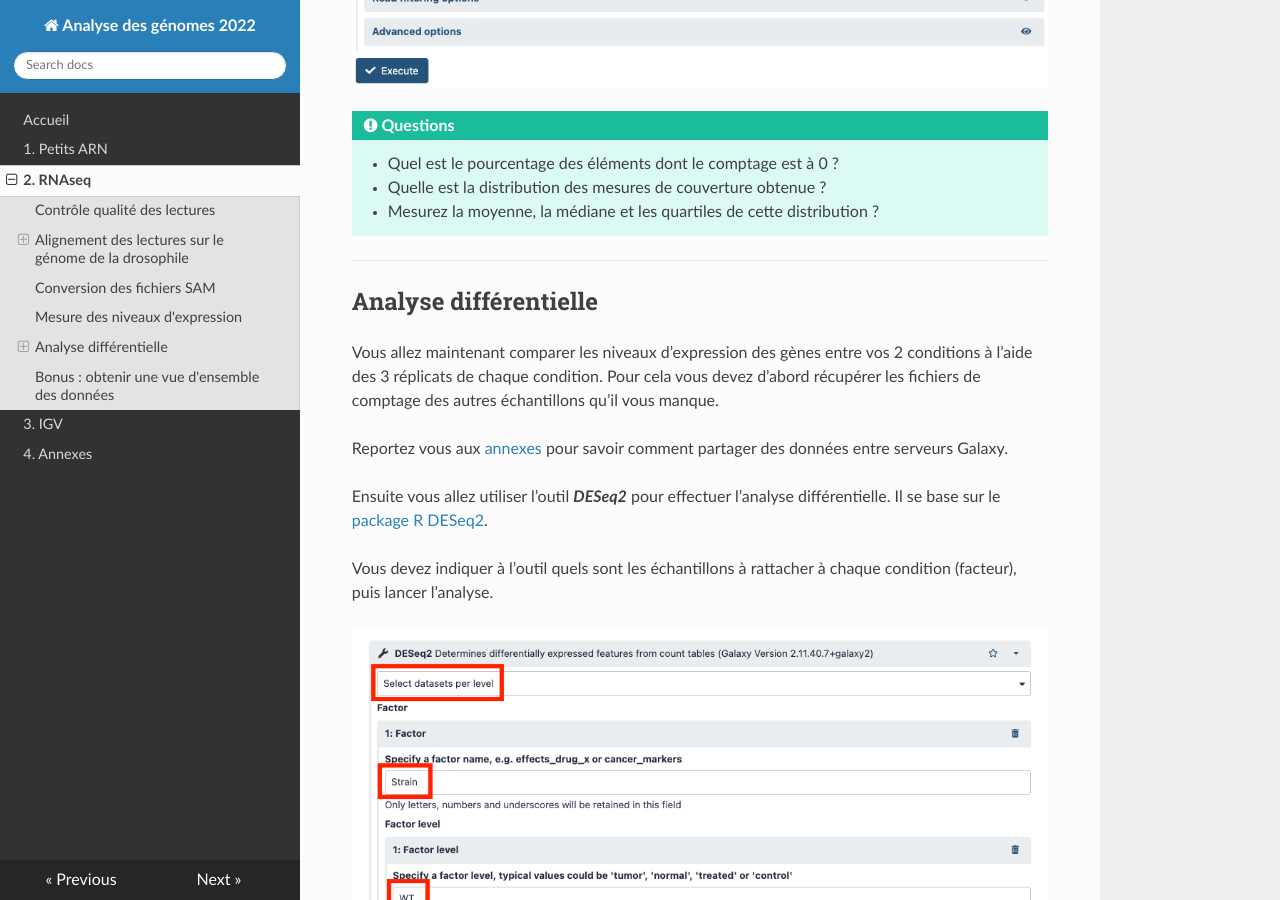
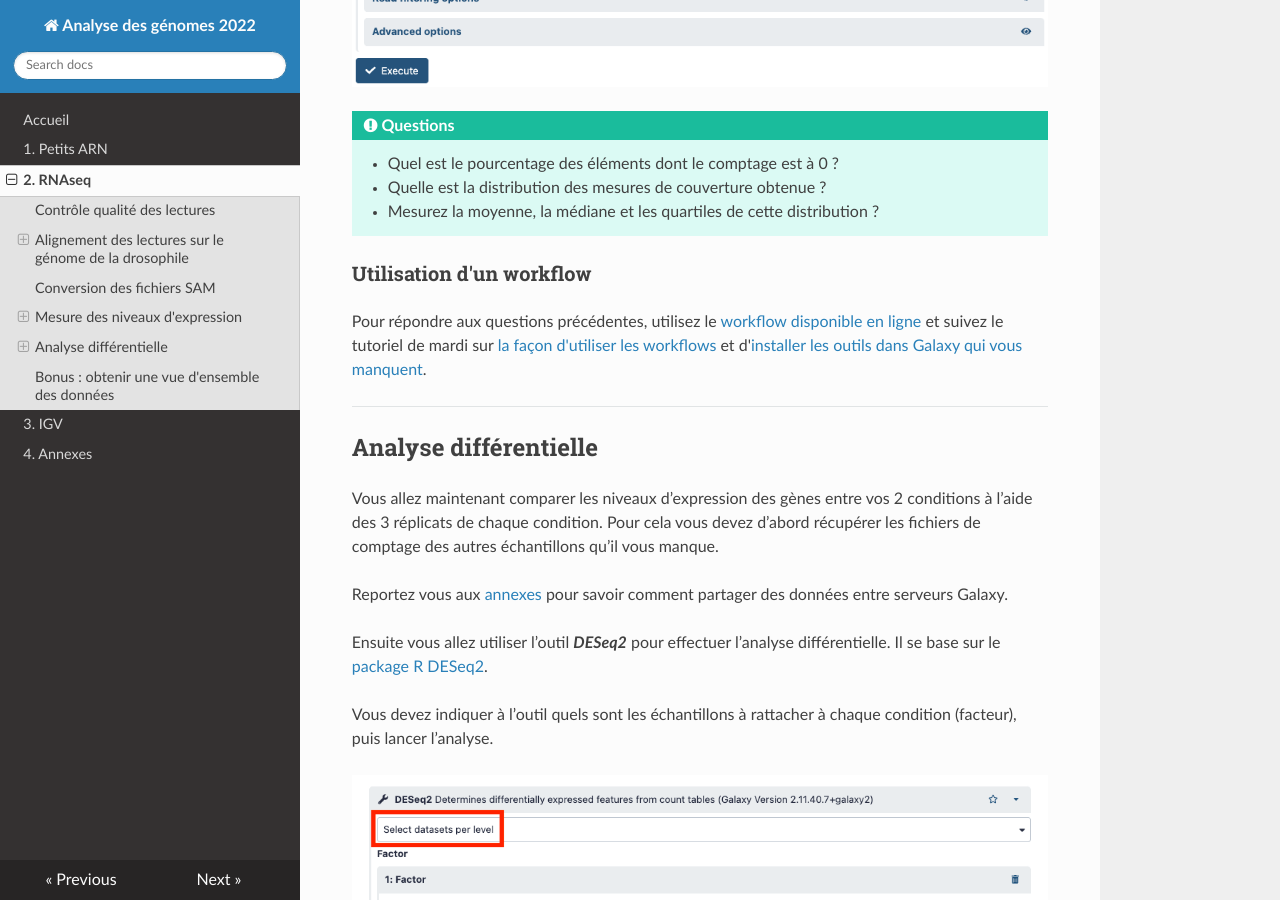
Before and after one commit to slecrom/AG2024, an MkDocs documentation site: the page built from docs/rnaseq.md, in a window 1280 px wide and 900 px high, scrolled down 6813 px. Built offline with MkDocs 1.6.1, drawn with Linux system fonts in a browser that asks for light colours; nearby versions of some CDN libraries.

Commit message:
Update rnaseq.md

```diff
--- a/docs/rnaseq.md
+++ b/docs/rnaseq.md
@@ -99,6 +99,10 @@
 	- Mesurez la moyenne, la médiane et les quartiles de cette distribution ?
 
 
+### Utilisation d'un workflow
+
+Pour répondre aux questions précédentes, utilisez le [workflow disponible en ligne](https://raw.githubusercontent.com/ARTbio/AnalyseGenome/main/Exercises/Galaxy-Workflow-Table_and_statistics.ga) et suivez le tutoriel de mardi sur [la façon d'utiliser les workflows](https://artbio.github.io/startbio/AnalyseGenomes_2022/Run_workflow/) et d'[installer les outils dans Galaxy qui vous manquent](https://artbio.github.io/startbio/AnalyseGenomes_2022/Preparing_reference/#a-simplify-fasta-headers).
+
 --------------------------------------------------------------------------------
 ## Analyse différentielle
 
```
